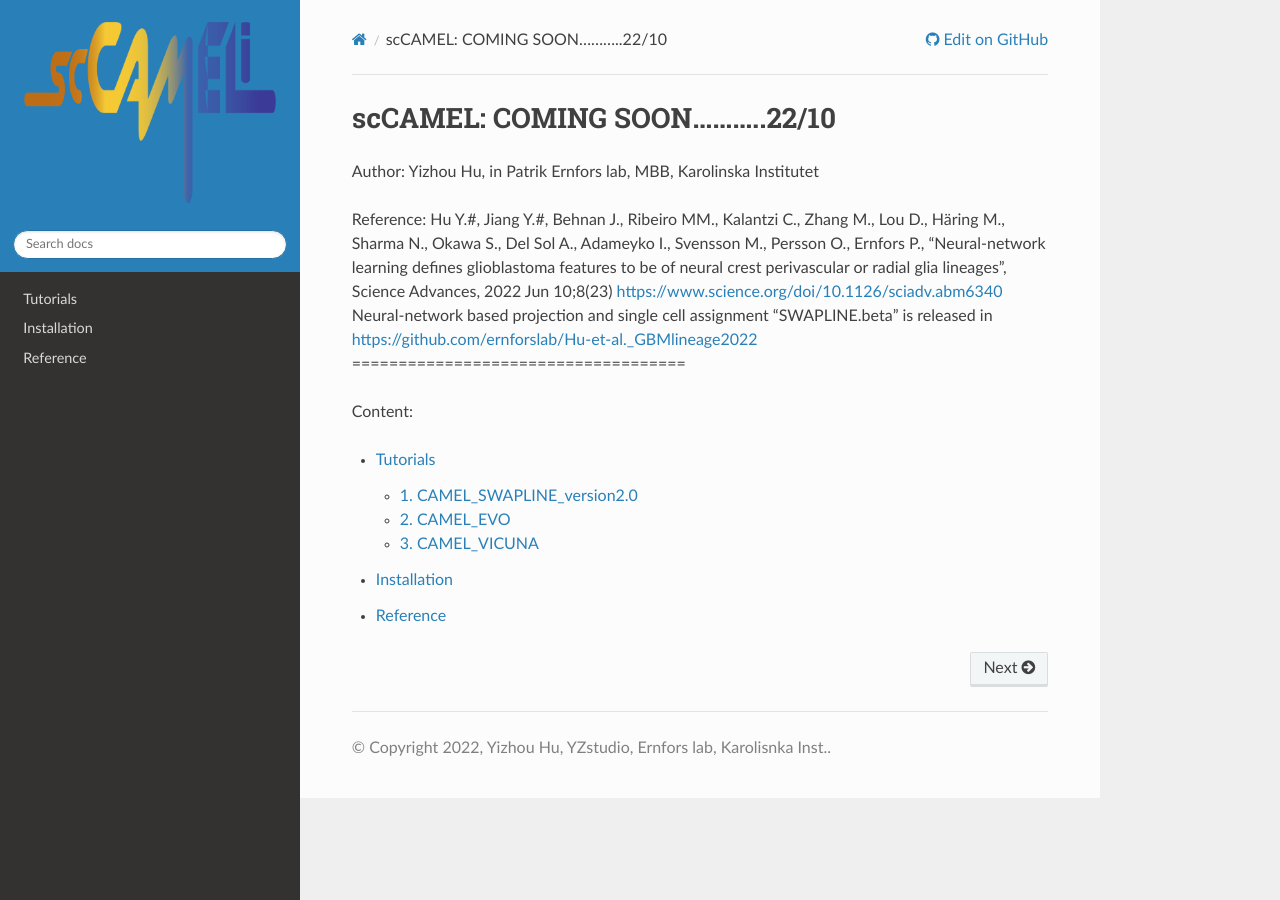
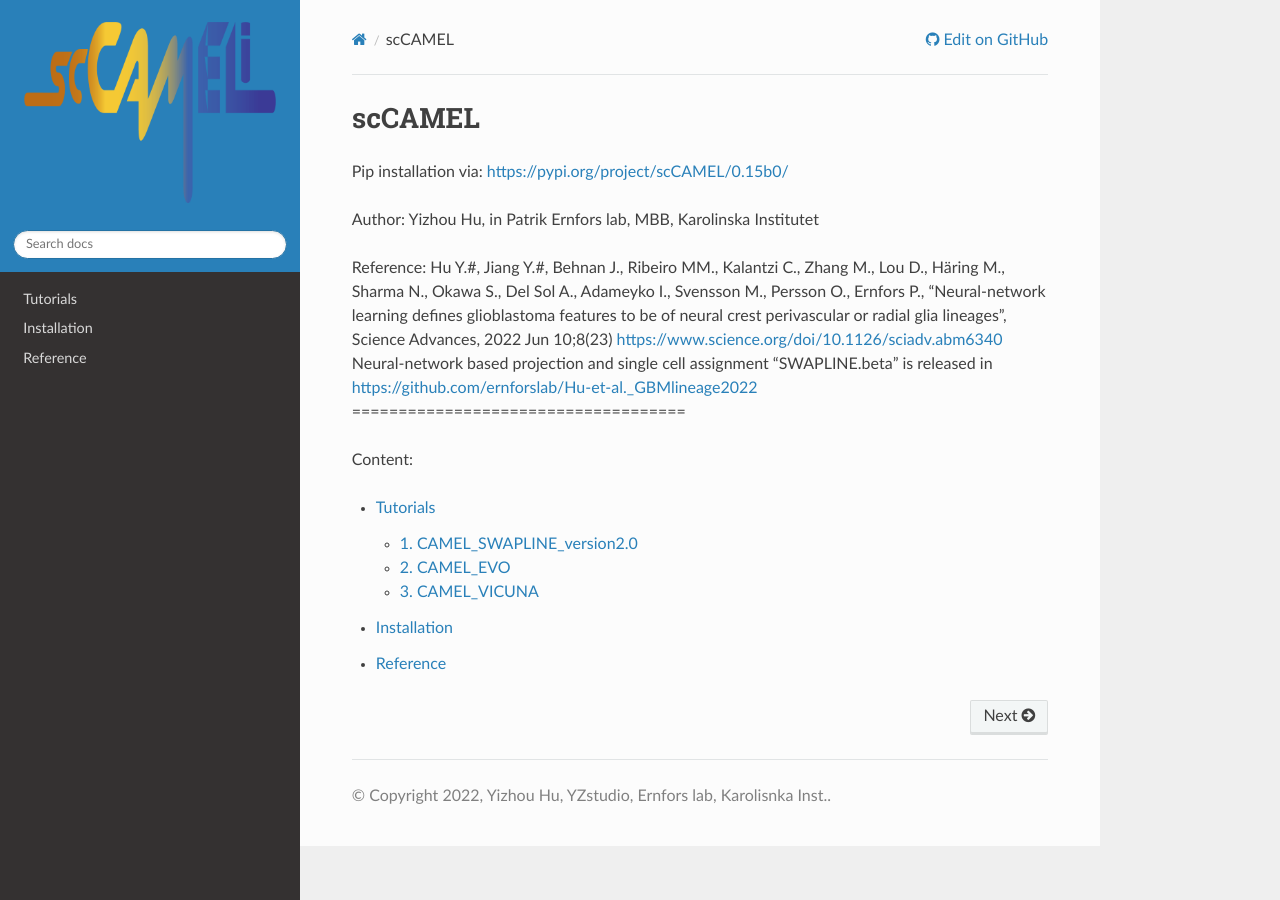
Before and after one commit to StudioYZ/scCAMEL, a Sphinx documentation site: the page built from source/index.rst, in a window 1280 px wide. Built offline with Sphinx 7.4.7 and the Read the Docs theme 2.0.0, drawn with Linux system fonts in a browser that asks for light colours; pages that are not in the unit, such as notebooks, are missing from menus.

Commit message:
Update index.rst

```diff
--- a/source/index.rst
+++ b/source/index.rst
@@ -3,8 +3,12 @@
    You can adapt this file completely to your liking, but it should at least
    contain the root `toctree` directive.
 
-scCAMEL: COMING SOON...........22/10
+scCAMEL
 ====================================
+
+Pip installation via: https://pypi.org/project/scCAMEL/0.15b0/
+
+
 Author: Yizhou Hu, in Patrik Ernfors lab, MBB, Karolinska Institutet
 
 Reference: Hu Y.#, Jiang Y.#, Behnan J., Ribeiro MM., Kalantzi C., Zhang M., Lou D., Häring M., Sharma N., Okawa S., Del Sol A., Adameyko I., Svensson M., Persson O., Ernfors P., “Neural-network learning defines glioblastoma features to be of neural crest perivascular or radial glia lineages”, Science Advances, 2022 Jun 10;8(23)
```
